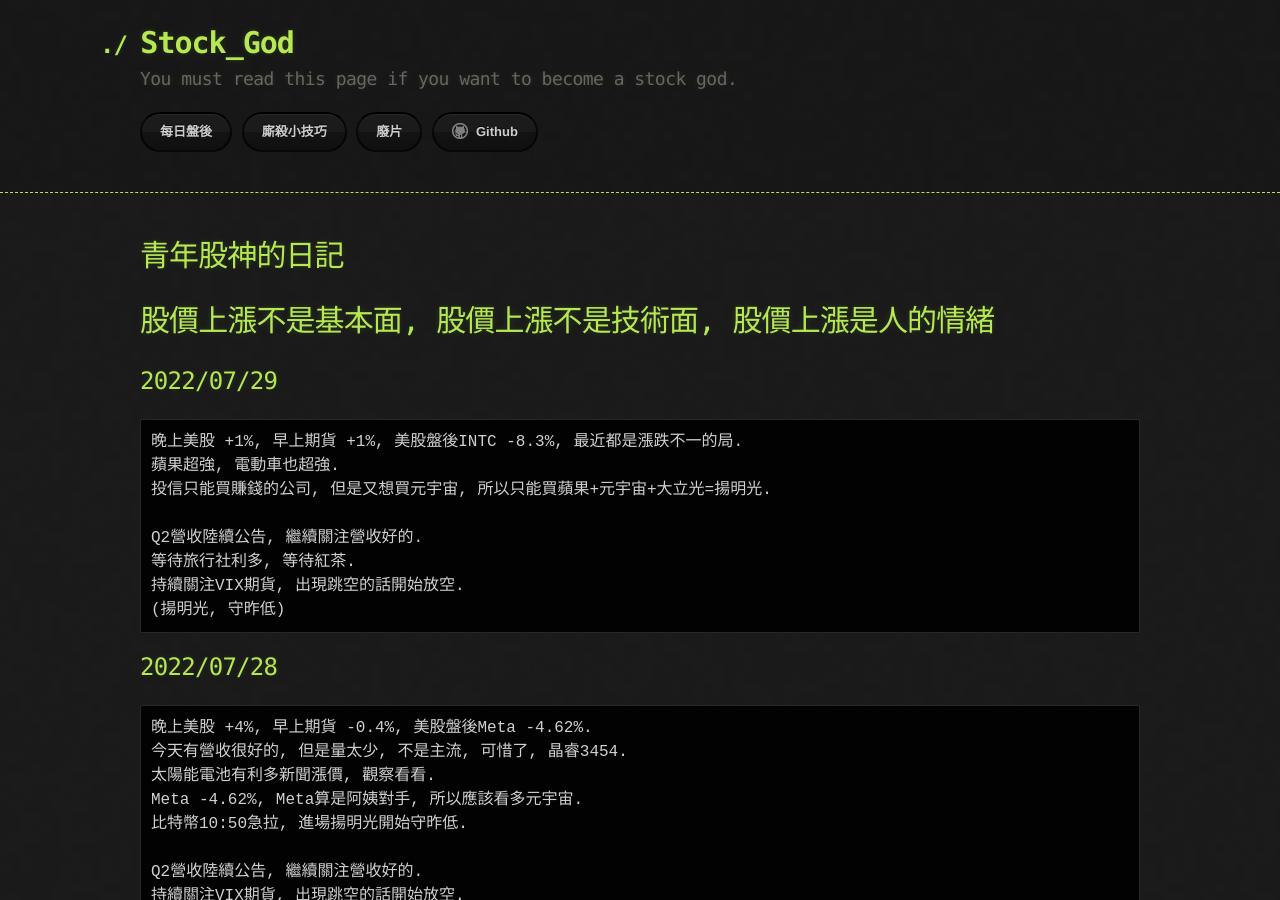
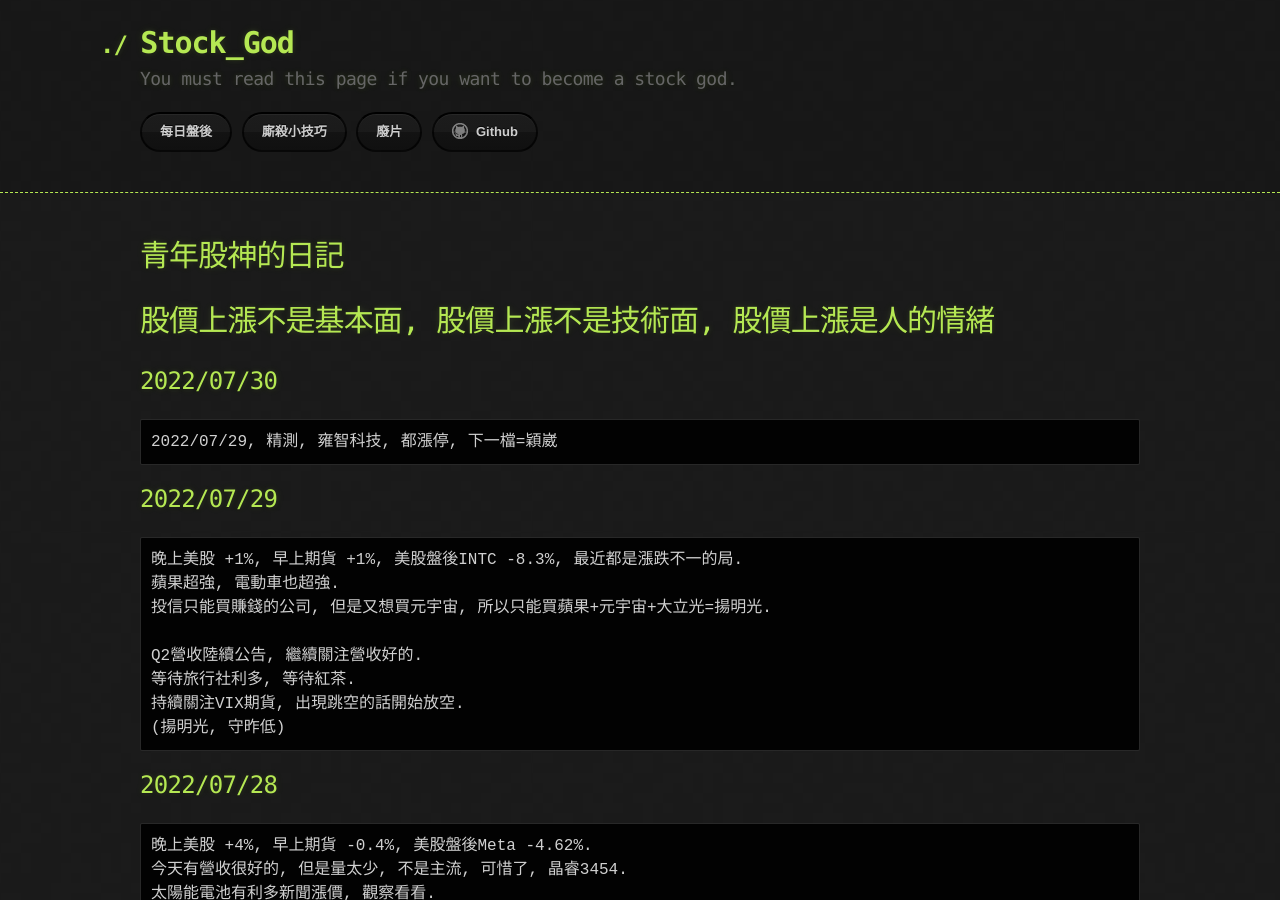
Before and after one commit to lepg5487/Stock_God, a Jekyll site: the page built from index.md, in a window 1280 px wide and 900 px high. Built offline with Jekyll 4.4.1, drawn with Linux system fonts in a browser that asks for light colours; our own code applies the rules of GitHub Pages for plain Markdown files.

Commit message:
Update index.md

````diff
--- a/index.md
+++ b/index.md
@@ -4,6 +4,10 @@ layout: testlayouts
 
 # 青年股神的日記
 # 股價上漲不是基本面, 股價上漲不是技術面, 股價上漲是人的情緒
+## 2022/07/30
+```
+2022/07/29, 精測, 雍智科技, 都漲停, 下一檔=穎崴
+```
 ## 2022/07/29
 ```
 晚上美股 +1%, 早上期貨 +1%, 美股盤後INTC -8.3%, 最近都是漲跌不一的局.
````
